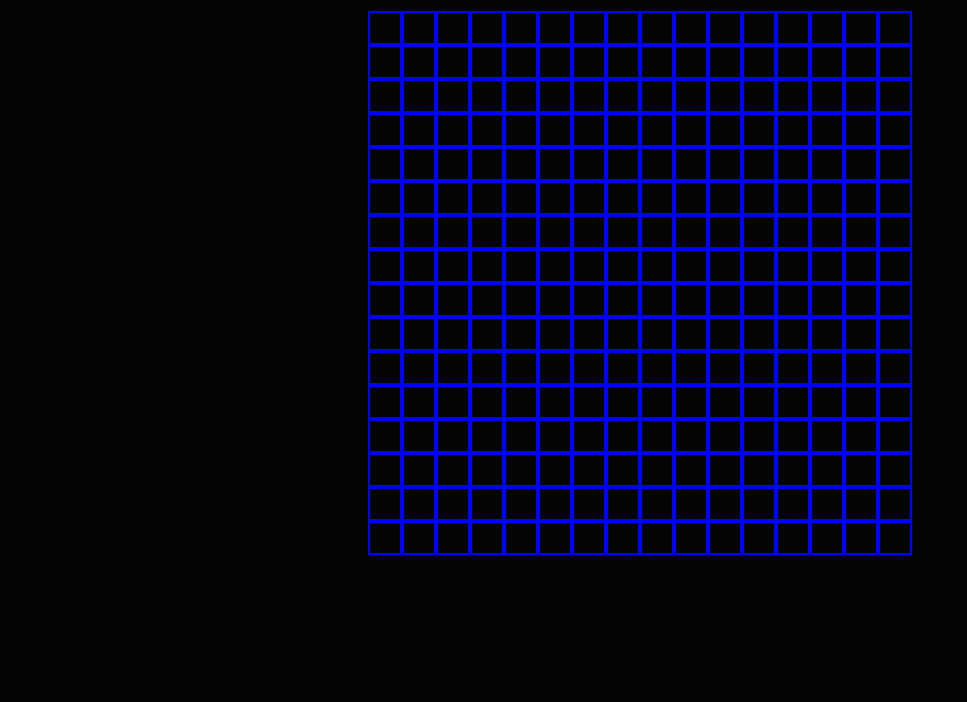
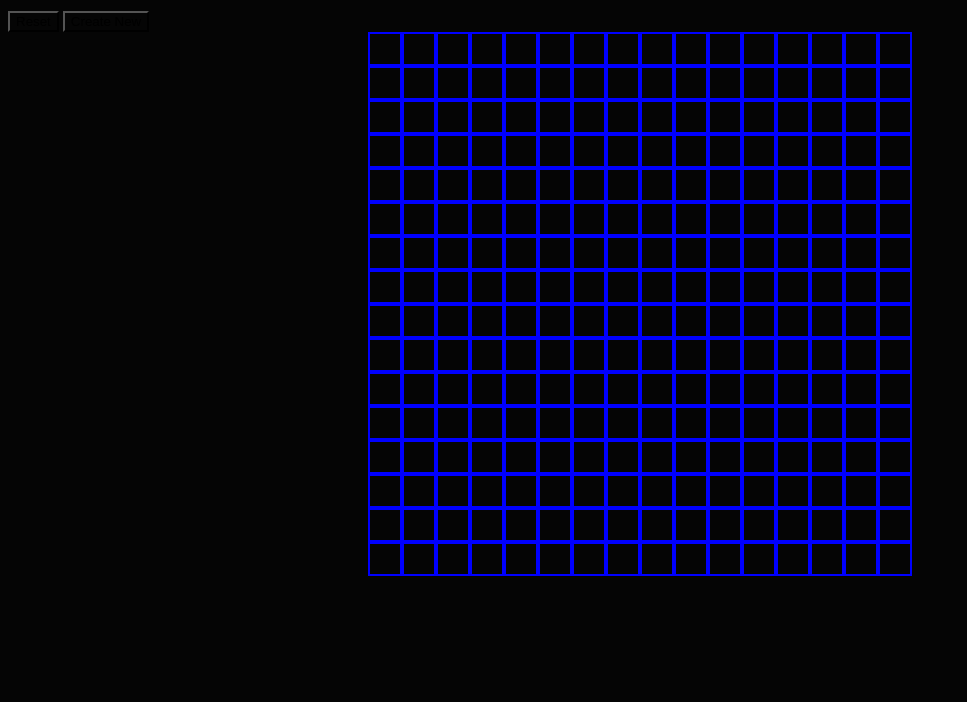
Before and after one commit to khaulanauman/etch-a-sketch, a plain HTML site: page index.html in a window 1280 px wide. Shown: the part 98-800 px from the top of the page, without its empty margins (0-967 px from the left). Drawn offline with Linux system fonts and the light colour scheme.

Commit message:
added buttons

```diff
--- a/index.html
+++ b/index.html
@@ -4,11 +4,16 @@
     <meta charset="UTF-8">
     <meta name="viewport" content="width=device-width, initial-scale=1.0">
     <title>etch-a-sketch</title>
-    <link rel="stylesheet" href="style.css" defer>
+    <link rel="stylesheet" href="style.css">
     <script src="main.js" defer></script>
 </head>
 <body>
     <h1 >Welcome to etch-a-sketch</h1>
+    <div class="button-container">
+        <button id="reset">Reset</button>
+        <button id="new">Create New</button>
+    </div>
     <div class="container"></div>
+
 </body>
 </html>
```
